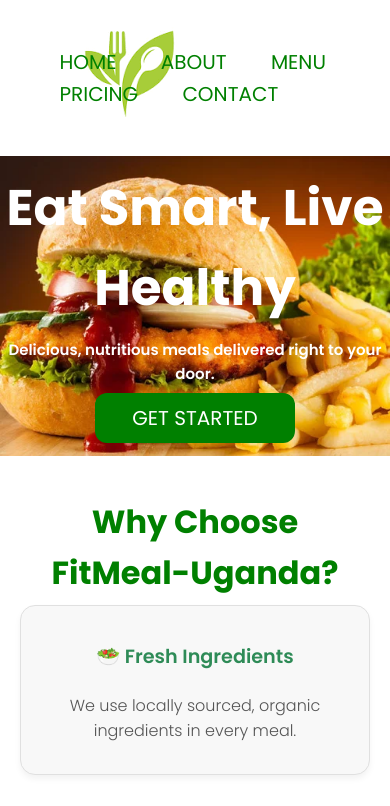
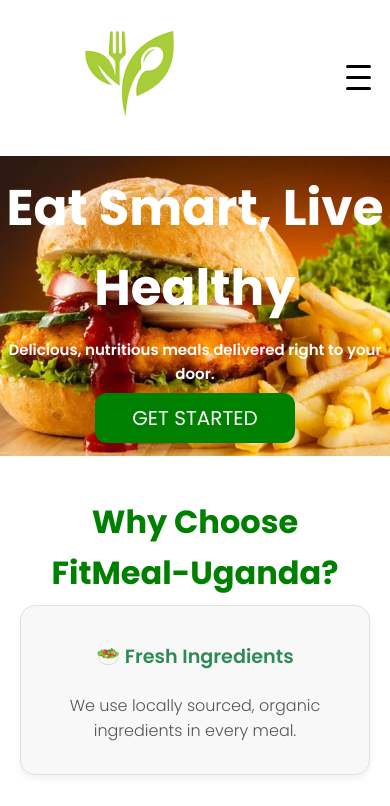
Before and after one commit to NakiyingiLindah/FITMEAL, a plain HTML site: page index.html in a window 390 px wide. Shown: the top 806 px of the page. Drawn offline with Linux system fonts and the light colour scheme.

Commit message:
added a an interactive nav bar

```diff
--- a/index.html
+++ b/index.html
@@ -185,8 +185,12 @@
  <a href="#pricing">PRICING</a>
  <a href="#footer">CONTACT</a>
 </nav>
-
-
+<!-- hamburger -->
+<div class="hamburger">
+<span></span>
+<span></span>
+<span></span>
+</div>
 </header>
 
 <!-- hero-section -->
@@ -304,8 +308,6 @@
 <p><strong>Hours:</strong>Mon-Sat 06:00am - 10:00pm</p>
 </div>
 
-<p>&copy; 2025 FitMeal-Uganda. All Rights Reserved</p>
-
 
 
 <div class="contact-map">
@@ -314,10 +316,22 @@
     src="https://www.google.com/maps/embed?pb=!1m18!1m12!1m3!1d3960.12345!2d0.13836!3d32.74527!2m3!1f0!2f0!3f0!3m2!1i1024!2i768!4f13.1!3m3!1m2!1s0x17809abcd!2sKampala!5e0!3m2!1sen!2sug!4v1699298765432"
     width="1000" height="450" style="border:0;" allowfullscreen="" loading="lazy"></iframe>
 </div>
+
+
+<p>&copy; 2025 FitMeal-Uganda. All Rights Reserved</p>
+
+
 </footer>
 
 
+<script>
+const hamburger = document.querySelector('.hamburger');
+const nav = document.querySelector('.nav');
+hamburger.addEventListener('click', () =>{
+  nav.classList.toggle('active');
+});
 
+</script>
 
 </body>
 </html>
--- a/style.css
+++ b/style.css
@@ -21,6 +21,7 @@
     justify-content: space-between;
     align-items: center;
     padding: 0 5%;
+    position: relative;
 }
 
 .logo{
@@ -38,11 +39,62 @@
       text-decoration: none;
       padding:20px 20px;
       gap: 2rem;
-      /* transition: 0.3s ease; */
+      transition: 0.3s ease;
       /* margin-left: 30px; */
 
 
 }
+
+/* hamburger */
+.hamburger{
+    display: none;
+    cursor: pointer;
+    flex-direction: column;
+
+}
+.hamburger span{
+    width:25px;
+    height:3px;
+    background-color:black;
+    border-radius:3px;
+    margin:4px 0 ;
+    transition:0.3s;
+
+
+}
+
+@media (max-width:768px){
+    .nav{
+        flex-direction: column;
+        position:absolute;
+        padding:20px 0;
+        gap: 1rem;
+        width:100%;
+        top:100%;
+        left:-100%;
+        align-items:center;
+        background: #555;
+        transition: top 0.4s ease;
+    }
+
+    .nav a{
+        color: black;
+    }
+
+    .hamburger{
+        display: flex;
+    }
+
+    .nav.active{
+        left:0;
+    }
+}
+
+
+
+
+
+
 
 
 
```
